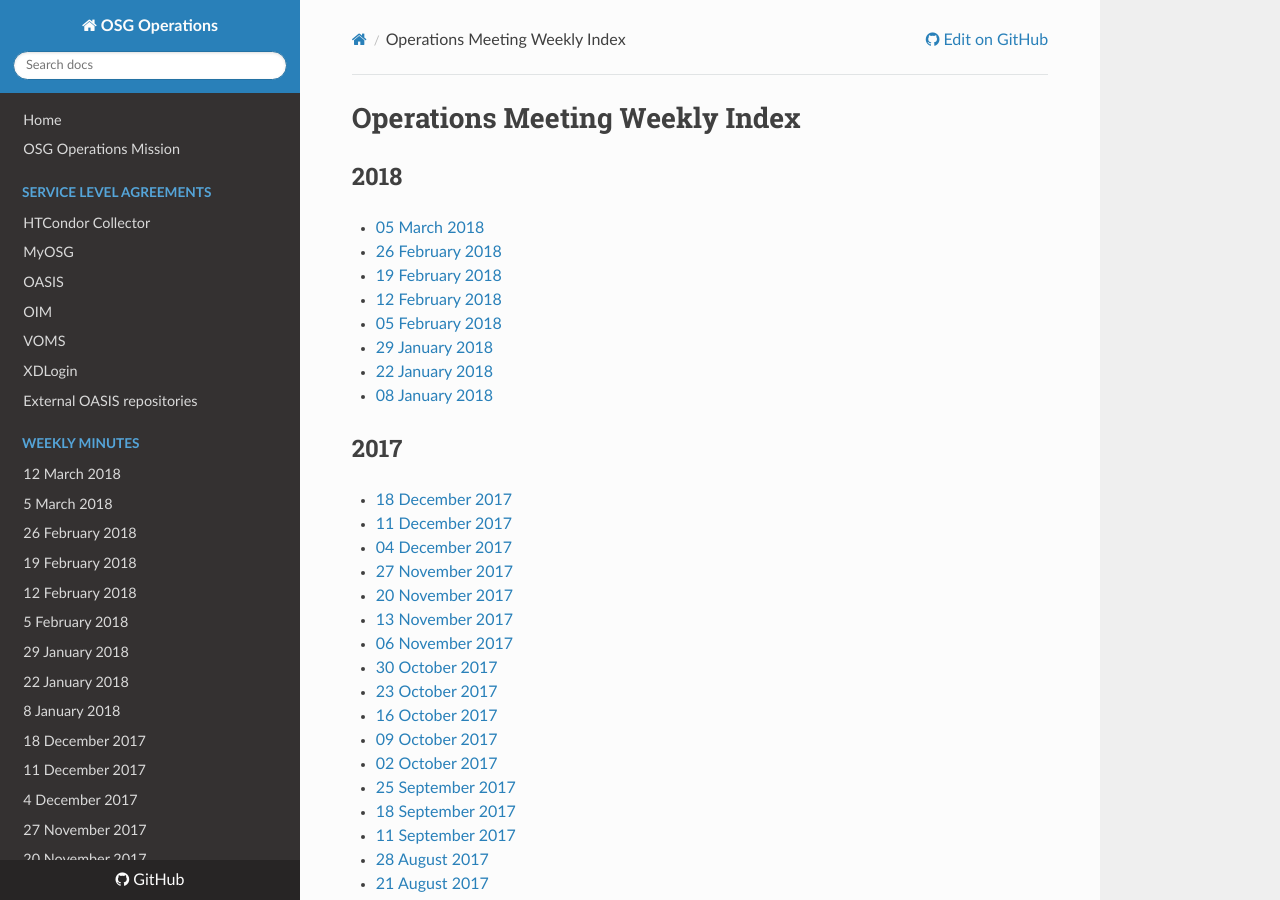
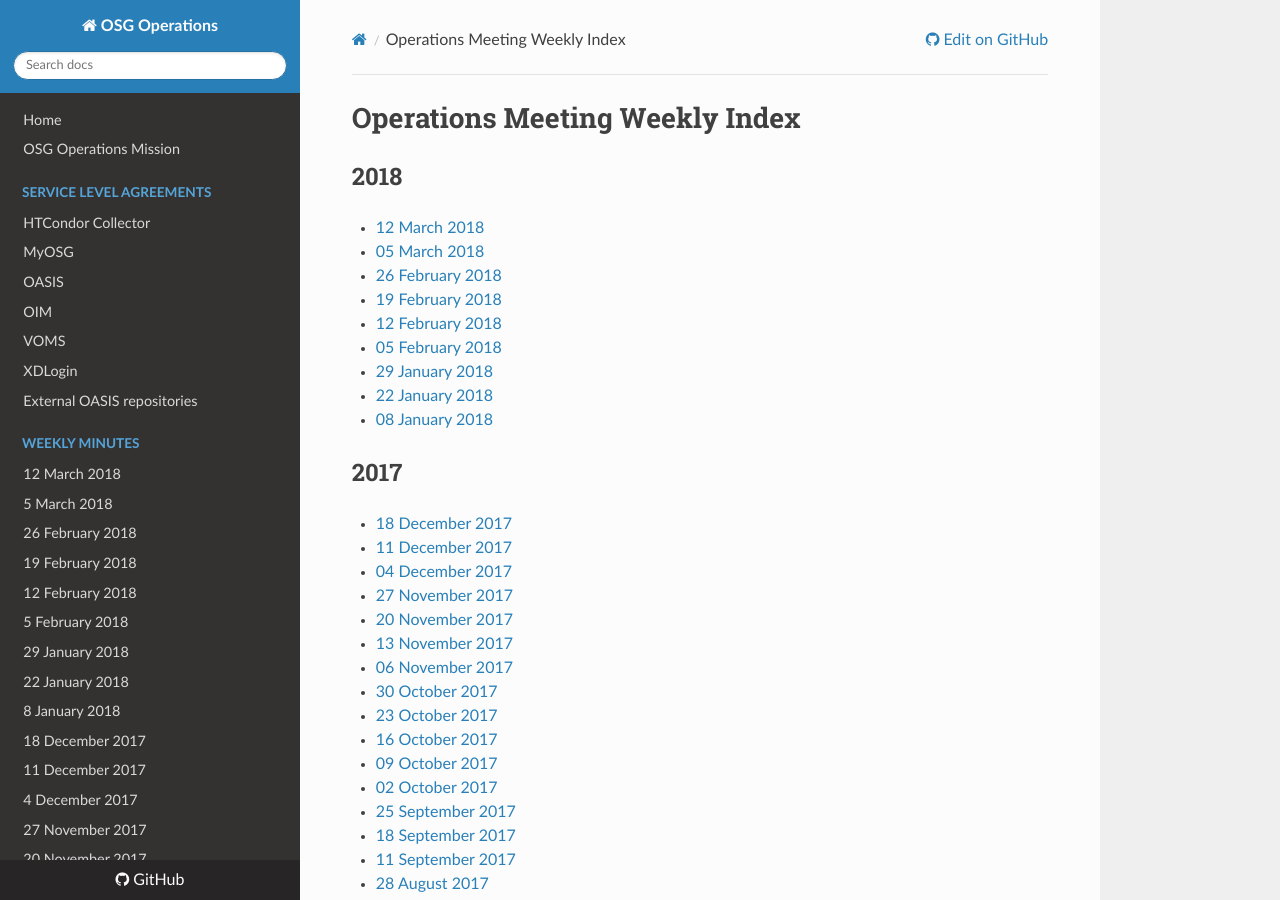
Before and after one commit to osg-htc/operations, an MkDocs documentation site: the page built from docs/WeeklyMinutes/MeetingIndex.md, in a window 1280 px wide and 900 px high. Built offline with MkDocs 1.6.1, drawn with Linux system fonts in a browser that asks for light colours; nearby versions of some CDN libraries; old or Windows-style settings are respelled for this version of MkDocs.

Commit message:
Update MeetingIndex.md

```diff
--- a/docs/WeeklyMinutes/MeetingIndex.md
+++ b/docs/WeeklyMinutes/MeetingIndex.md
@@ -1,6 +1,7 @@
 # Operations Meeting Weekly Index
 
 ## 2018
+   * [12 March 2018](12Mar2018.md)
    * [05 March 2018](05Mar2018.md)
    * [26 February 2018](26Feb2018.md)
    * [19 February 2018](19Feb2018.md)
```
